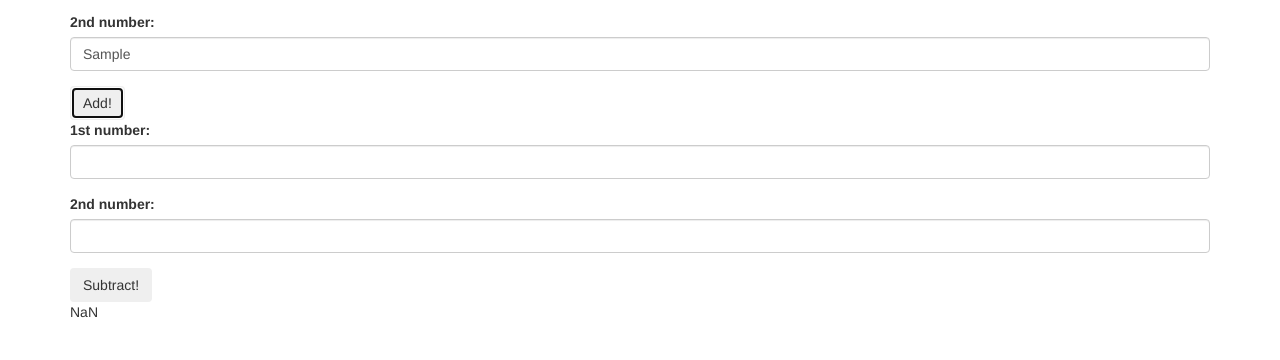
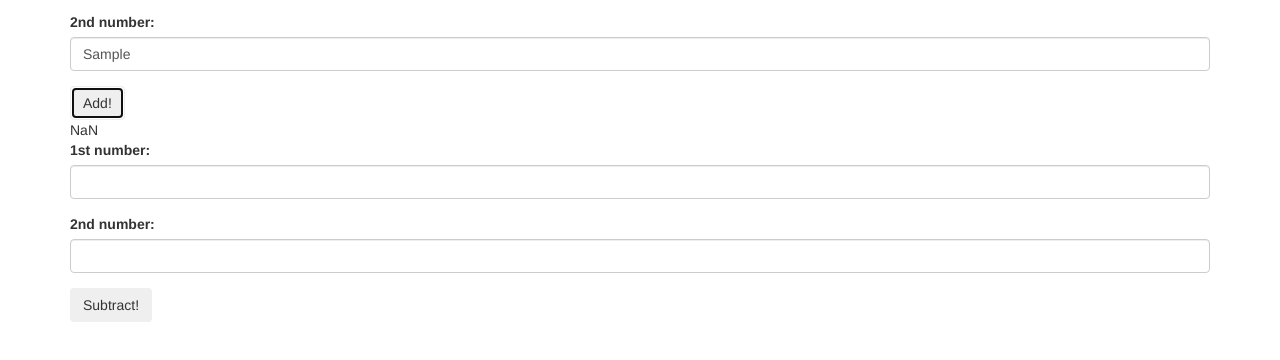
Before and after one commit to zephyrvinay/calculator, a plain HTML site: page calculator/index.html in a window 1280 px wide. Both pictures are taken after typing "Sample", "Sample" into the empty fields and a click on the button "Add!". Shown: the part 132-492 px from the top of the page. Drawn offline with Linux system fonts and the light colour scheme.

Commit message:
adding different divs

```diff
--- a/calculator/index.html
+++ b/calculator/index.html
@@ -22,6 +22,8 @@
         <button type="submit" class="btn">Add!</button>
       </form>
 
+      <div id="add-output"></div>
+
       <form id="subtract">
         <div class="form-group">
           <label for="sub1">1st number:</label>
@@ -35,7 +37,7 @@
       </form>
 
 
-      <div id="output">
+      <div id="sub-output">
 
       </div>
     </div>
--- a/calculator/js/scripts.js
+++ b/calculator/js/scripts.js
@@ -21,7 +21,7 @@ $(document).ready(function() {
     var number1 = parseInt($("#add1").val());
     var number2 = parseInt($("#add2").val());
     var result = add(number1, number2);
-    $("#output").text(result);
+    $("#add-output").text(result);
   });
 
   $("form#subtract").submit(function(event) {
@@ -29,7 +29,7 @@ $(document).ready(function() {
     var number1 = parseInt($("#sub1").val());
     var number2 = parseInt($("#sub2").val());
     var result = subtract(number1, number2);
-    $("#output").text(result);
+    $("#sub-output").text(result);
   });
 
 });
```
